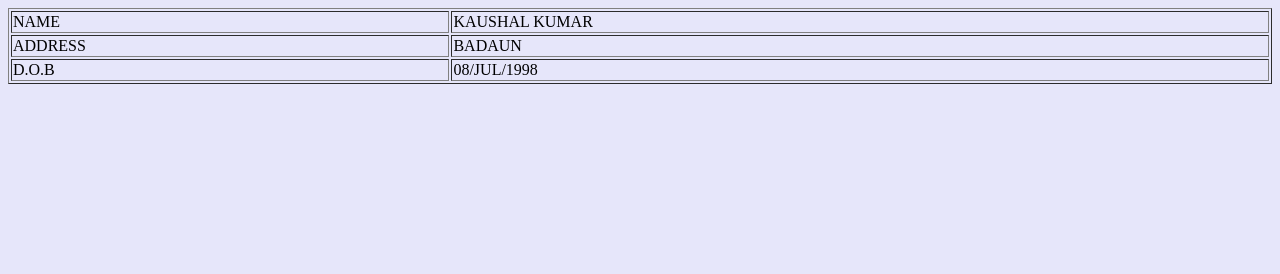
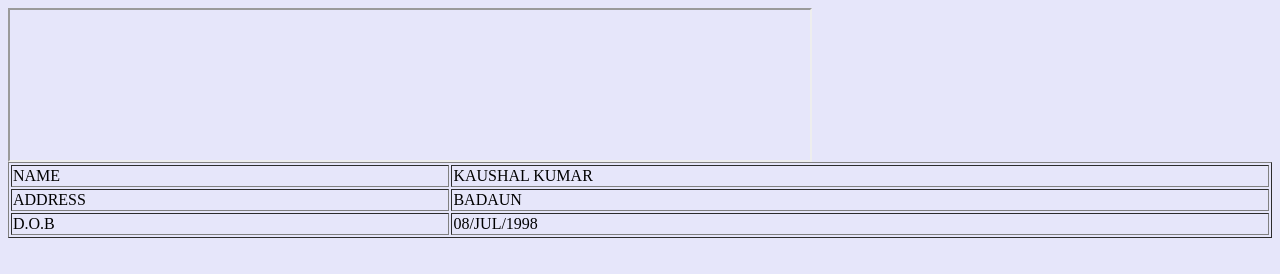
Before and after one commit to kaushal08jul/HTML, a plain HTML site: page H.HTML in a window 1280 px wide. Drawn offline with Linux system fonts and the light colour scheme.

Commit message:
Update H.HTML

```diff
--- a/H.HTML
+++ b/H.HTML
@@ -19,6 +19,7 @@ TABLE TAG
 
   <TD>08/JUL/1998</TD>
   </TR>
+    <IFRAME SRC+"HTTPS://WWW.ABES.AC.IN"HEIGHT="500PX" WIDTH="800PX"><IFRAME>
 </BODY>
   </TABLE>
 </HTML>
```
